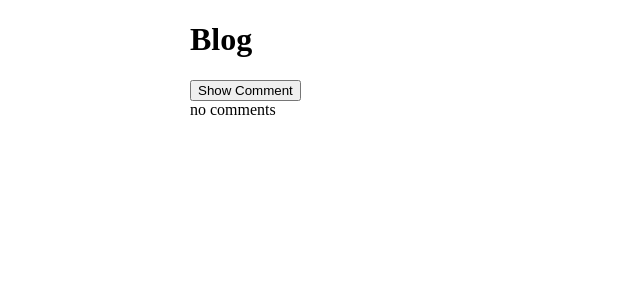
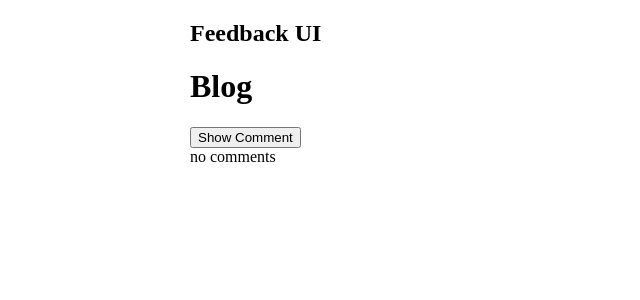
Before and after one commit to marcelox/feedback-app, a React (Create React App) app: page / in a window 1280 px wide. Shown: the top 300 px of the page, without its empty margins (0-640 px from the left). Built offline with nearby package versions, Linux system fonts and the light colour scheme.

Commit message:
Add header component

```diff
--- a/src/App.js
+++ b/src/App.js
@@ -1,5 +1,6 @@
 import { useState } from 'react';
 import './index.scss';
+import Header from './components/Header';
 
 function App() {
 
@@ -31,6 +32,7 @@
 
   return (
     <>
+      <Header/>
       {title && <h1>{title}</h1>}
       <button onClick={() => setComment(!comment)}>{comment ? 'Hide' : 'Show'} Comment</button>
       <div>
--- /dev/null
+++ b/src/components/Header.jsx
@@ -0,0 +1,9 @@
+function Header() {
+  return (
+    <header>
+      <h2>Feedback UI</h2>
+    </header>
+  )
+}
+
+export default Header;
```
